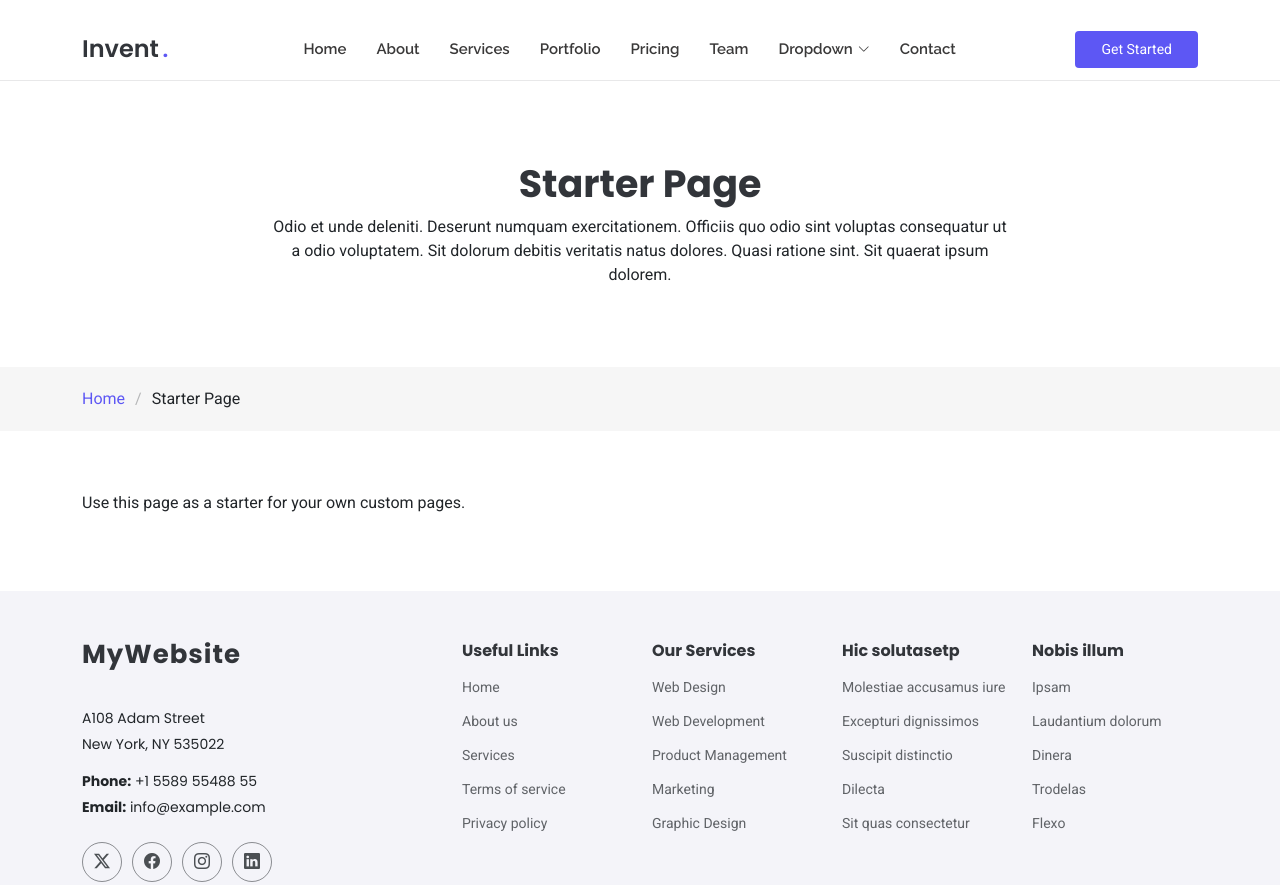
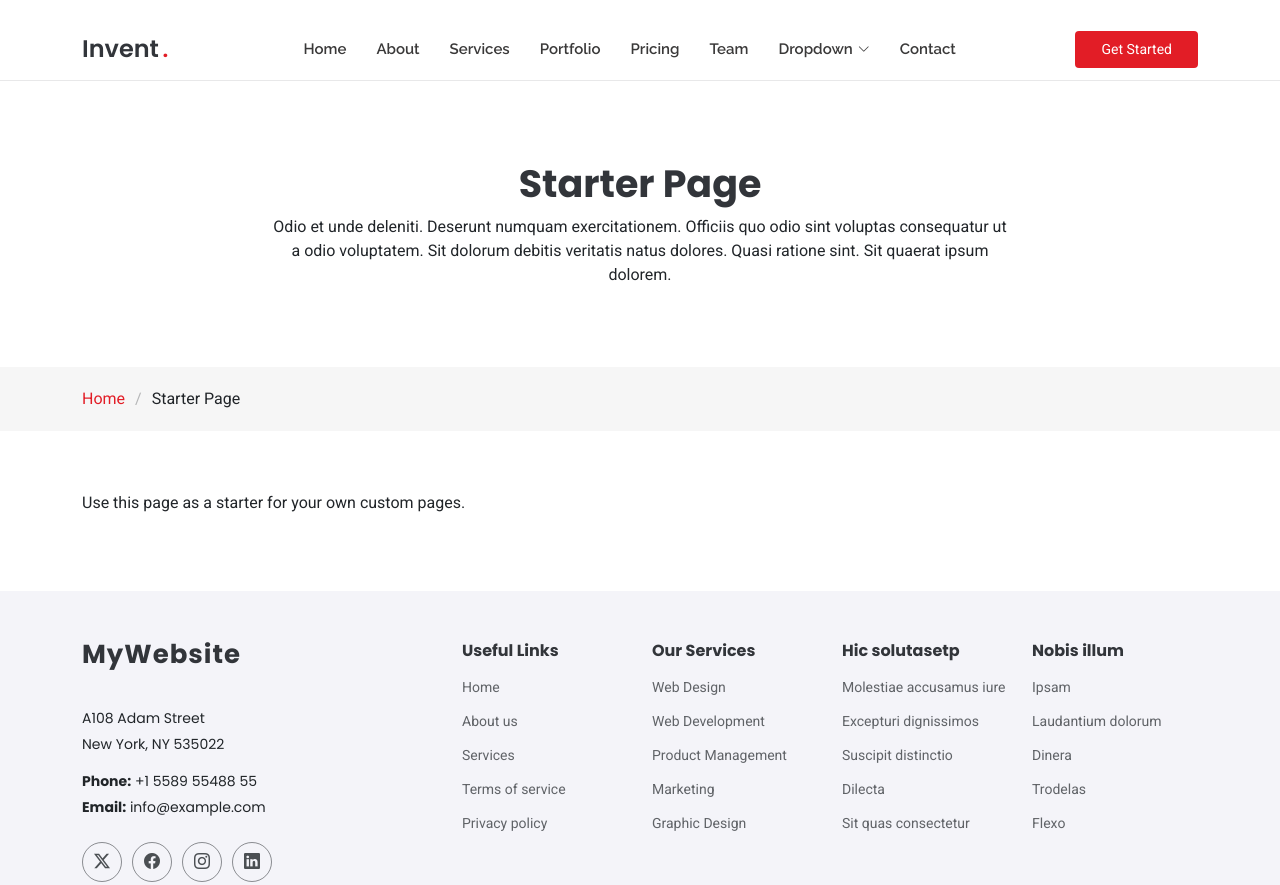
Before and after one commit to Rodgence/Jetcode, a plain HTML site: page starter-page.html in a window 1280 px wide. Shown: the top 885 px of the page. Drawn offline with Linux system fonts and the light colour scheme.

Commit message:
button color has changed

```diff
--- a/assets/css/main.css
+++ b/assets/css/main.css
@@ -23,7 +23,7 @@
   --background-color: #ffffff; /* Background color for the entire website, including individual sections */
   --default-color: #212529; /* Default color used for the majority of the text content across the entire website */
   --heading-color: #32353a; /* Color for headings, subheadings and title throughout the website */
-  --accent-color: #5d57f4; /* Accent color that represents your brand on the website. It's used for buttons, links, and other elements that need to stand out */
+  --accent-color: #e21d26; /* Accent color that represents your brand on the website. It's used for buttons, links, and other elements that need to stand out */
   --surface-color: #ffffff; /* The surface color is used as a background of boxed elements within sections, such as cards, icon boxes, or other elements that require a visual separation from the global background. */
   --contrast-color: #ffffff; /* Contrast color for text, ensuring readability against backgrounds of accent, heading, or default colors. */
 }
@@ -31,11 +31,11 @@
 /* Nav Menu Colors - The following color variables are used specifically for the navigation menu. They are separate from the global colors to allow for more customization options */
 :root {
   --nav-color: #3a3939;  /* The default color of the main navmenu links */
-  --nav-hover-color: #5d57f4; /* Applied to main navmenu links when they are hovered over or active */
+  --nav-hover-color: #e21d26; /* Applied to main navmenu links when they are hovered over or active */
   --nav-mobile-background-color: #ffffff; /* Used as the background color for mobile navigation menu */
   --nav-dropdown-background-color: #ffffff; /* Used as the background color for dropdown items that appear when hovering over primary navigation items */
   --nav-dropdown-color: #3a3939; /* Used for navigation links of the dropdown items in the navigation menu. */
-  --nav-dropdown-hover-color: #5d57f4; /* Similar to --nav-hover-color, this color is applied to dropdown navigation links when they are hovered over. */
+  --nav-dropdown-hover-color: #e21d26; /* Similar to --nav-hover-color, this color is applied to dropdown navigation links when they are hovered over. */
 }
 
 /* Color Presets - These classes override global colors when applied to any section or element, providing reuse of the sam color scheme. */
```
Also changed, not shown: index.html (+2 -2 lines).
